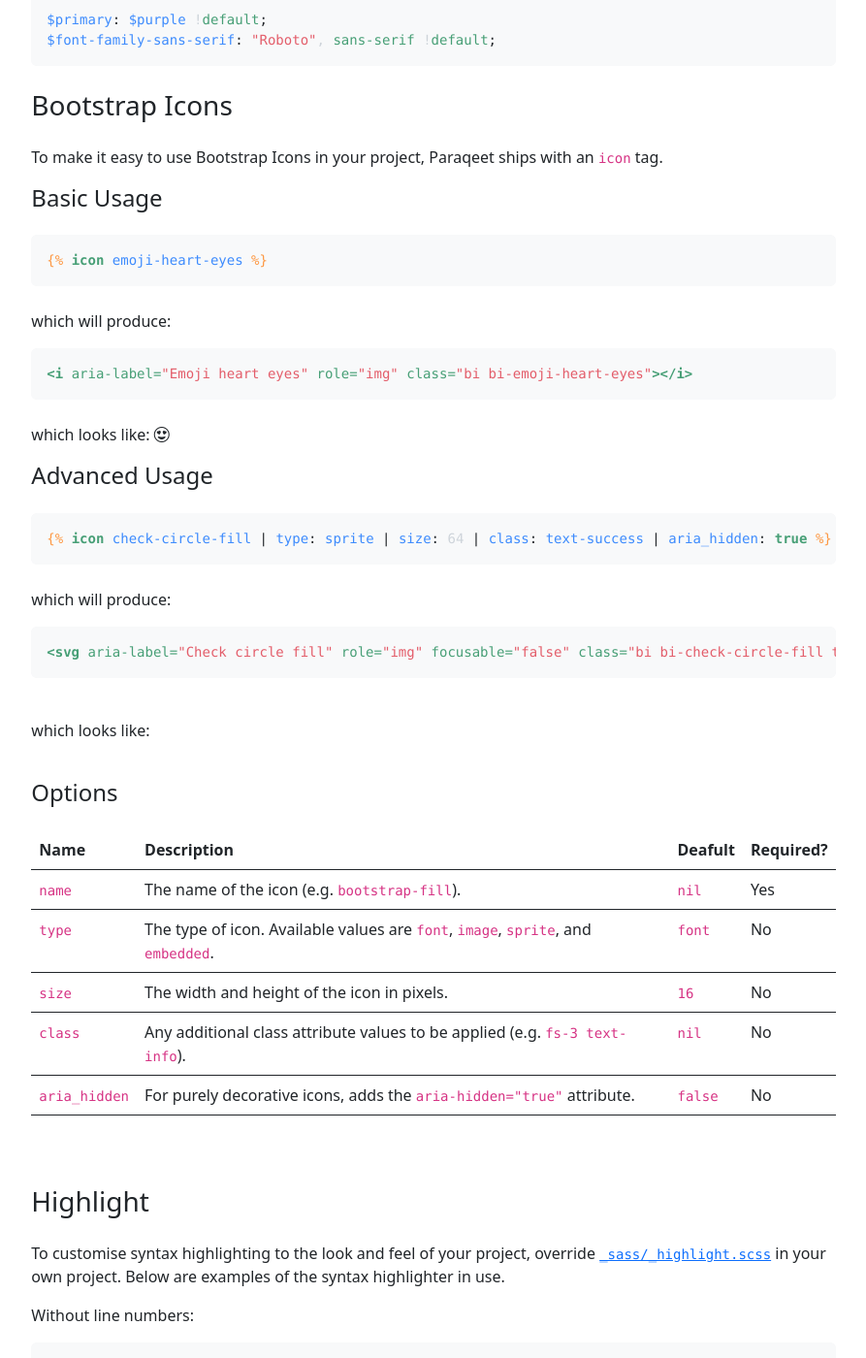
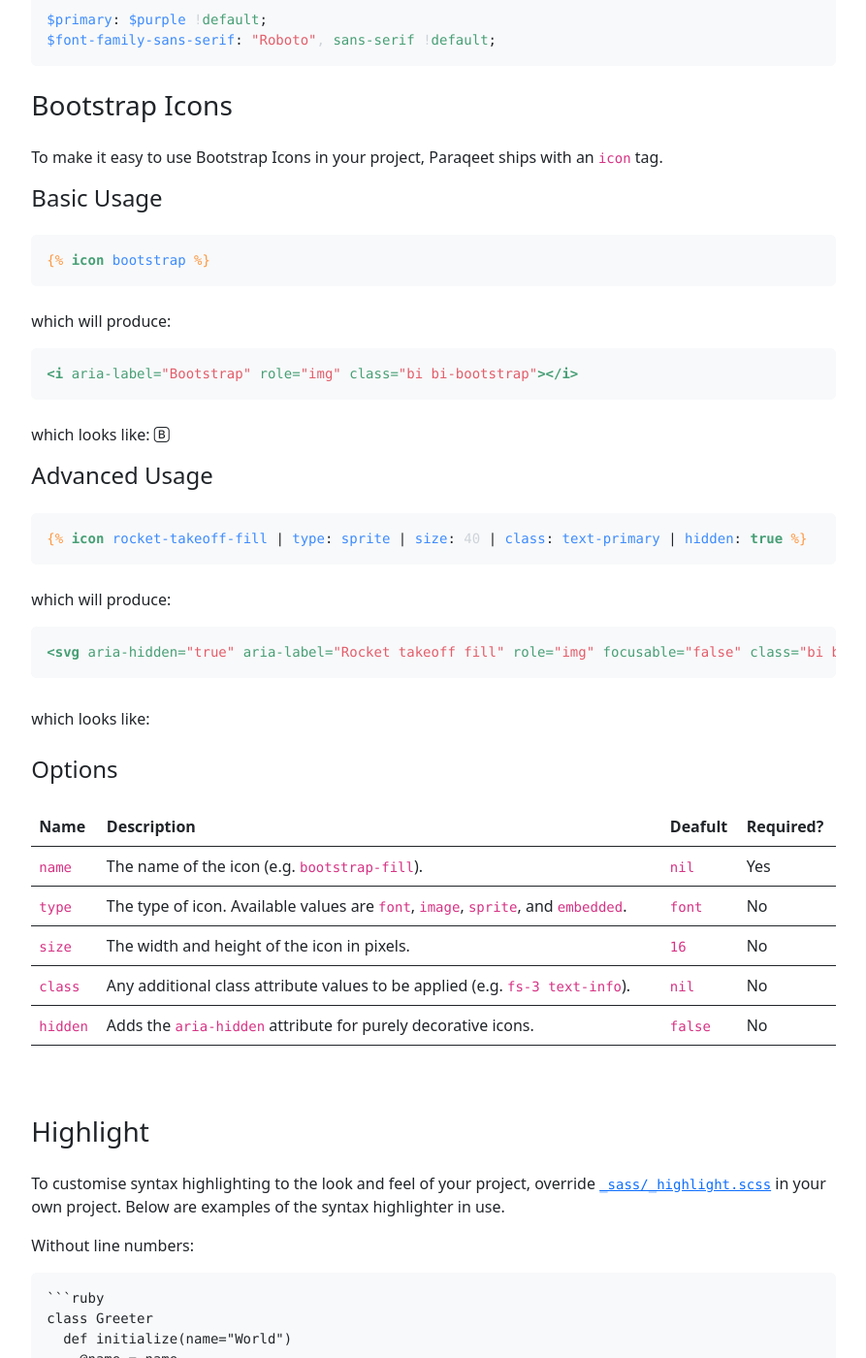
Before and after one commit to signified/paraqeet, a Jekyll site: the page built from index.md, in a window 1280 px wide and 1400 px high, scrolled down 1253 px. Shown: the whole window at 97% size, without its empty margins (193-1086 px from the left). Built offline with Jekyll 4.4.1, drawn with Linux system fonts in a browser that asks for light colours.

Commit message:
Update index.md

````diff
--- a/index.md
+++ b/index.md
@@ -55,42 +55,42 @@
 #### Basic Usage
 
 ```liquid
-{% raw %}{% icon emoji-heart-eyes %}{% endraw %}
+{% raw %}{% icon bootstrap %}{% endraw %}
 ```
 
 which will produce:
 
 ```html
-{% icon emoji-heart-eyes %}
+{% icon bootstrap %}
 ```
 
-which looks like: {% icon emoji-heart-eyes %}
+which looks like: {% icon bootstrap %}
 
 #### Advanced Usage
 
 ```liquid
-{% raw %}{% icon check-circle-fill | type: sprite | size: 64 | class: text-success | aria_hidden: true %}{% endraw %}
+{% raw %}{% icon rocket-takeoff-fill | type: sprite | size: 40 | class: text-primary | hidden: true %}{% endraw %}
 ```
 
 which will produce:
 
 ```xml
-{% icon check-circle-fill | type: sprite | size: 64 | class: text-success | aria_hidden: true %}
+{% icon rocket-takeoff-fill | type: sprite | size: 40 | class: text-primary | hidden: true %}
 ```
 
-which looks like: {% icon check-circle-fill | type: sprite | size: 64 | class: text-success | aria_hidden: true %}
+which looks like: {% icon rocket-takeoff-fill | type: sprite | size: 40 | class: text-primary | hidden: true %}
 
 #### Options
 
 <div class="table-responsive mb-5" markdown="1">
 
-| Name          | Description                                                                       | Deafult | Required? |
-|---------------|-----------------------------------------------------------------------------------|---------|-----------|
-| `name`        | The name of the icon (e.g. `bootstrap-fill`).                                     | `nil`   | Yes       |
-| `type`        | The type of icon. Available values are `font`, `image`, `sprite`, and `embedded`. | `font`  | No        |
-| `size`        | The width and height of the icon in pixels.                                       | `16`    | No        |
-| `class`       | Any additional class attribute values to be applied (e.g. `fs-3 text-info`).      | `nil`   | No        |
-| `aria_hidden` | For purely decorative icons, adds the `aria-hidden="true"` attribute.             | `false` | No        |
+| Name     | Description                                                                       | Deafult | Required? |
+|----------|-----------------------------------------------------------------------------------|---------|-----------|
+| `name`   | The name of the icon (e.g. `bootstrap-fill`).                                     | `nil`   | Yes       |
+| `type`   | The type of icon. Available values are `font`, `image`, `sprite`, and `embedded`. | `font`  | No        |
+| `size`   | The width and height of the icon in pixels.                                       | `16`    | No        |
+| `class`  | Any additional class attribute values to be applied (e.g. `fs-3 text-info`).      | `nil`   | No        |
+| `hidden` | Adds the `aria-hidden` attribute for purely decorative icons.                     | `false` | No        |
 
 </div>
 
````
